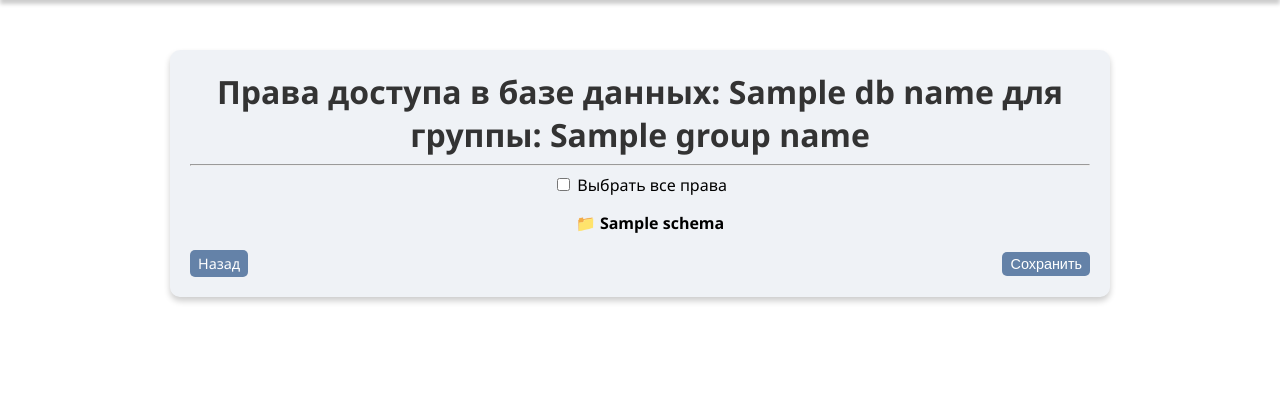
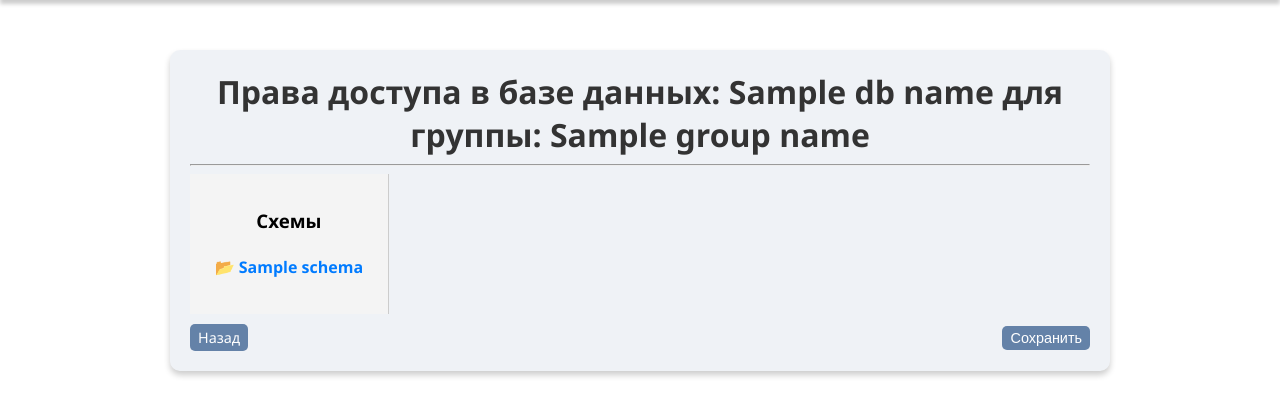
Before and after one commit to OlegEgoism/db_web, a Django app: template templates/groups/groups_edit_privileges_tables.html in a window 1280 px wide. Shown: the part 67-483 px from the top of the page. Run offline with Django 5.2, Linux system fonts and the light colour scheme; the template is opened without the code that fills it: most values are stand-ins (such as "Sample title", 1, 10 or a date in 2020); parts of the project's set-up code (start-up, migrations or seed data) failed here and were passed over.

Commit message:
Work audit

```diff
--- a/db_crp/views_group.py
+++ b/db_crp/views_group.py
@@ -259,9 +259,8 @@ def groups_edit_privileges_tables(request, group_name, db_id):
 
         finally:
             temp_connection.close()
-
         return redirect('groups_edit_privileges', group_name=group_name)
-
+    tables_by_schema = dict(sorted(tables_by_schema.items()))
     return render(request, 'groups/groups_edit_privileges_tables.html', {
         'group_name': group_name,
         'db_name': connection_info.name_db,
--- a/templates/groups/groups_edit_privileges_tables.html
+++ b/templates/groups/groups_edit_privileges_tables.html
@@ -4,41 +4,67 @@
     <div class="welcome-container">
         <h2 class="welcome-title">Права доступа в базе данных: {{ db_name }} для группы: {{ group_name }}</h2>
         <hr>
-
         <form method="post">
             {% csrf_token %}
-
-            <div class="select-all">
-                <label>
-                    <input type="checkbox" id="selectAll" onclick="toggleAllPermissions()"> Выбрать все права
-                </label>
+            <div class="schema-layout">
+                <div class="schema-list">
+                    <h3>Схемы</h3>
+                    <ul>
+                        {% for schema in tables_by_schema.keys %}
+                            <li>
+                                <a href="javascript:void(0);" onclick="showSchemaTables('{{ schema }}')">
+                                    📂 {{ schema }}
+                                </a>
+                            </li>
+                        {% endfor %}
+                    </ul>
+                </div>
+                <div class="schema-content">
+                    {% for schema, tables in tables_by_schema.items %}
+                        <div class="schema-container" id="schema-{{ schema }}" style="display: none;">
+                            <h3 class="schema-title">
+                                {{ schema }}
+                            </h3>
+                            <table class="permissions-table">
+                                <thead>
+                                <tr>
+                                    <th style="width: 240px">Таблица</th>
+                                    <th>
+                                        <button type="button" class="btn btn-small" onclick="toggleSchemaPermissions('{{ schema }}', 'SELECT')">Все SELECT</button>
+                                    </th>
+                                    <th>
+                                        <button type="button" class="btn btn-small" onclick="toggleSchemaPermissions('{{ schema }}', 'INSERT')">Все INSERT</button>
+                                    </th>
+                                    <th>
+                                        <button type="button" class="btn btn-small" onclick="toggleSchemaPermissions('{{ schema }}', 'UPDATE')">Все UPDATE</button>
+                                    </th>
+                                    <th>
+                                        <button type="button" class="btn btn-small" onclick="toggleSchemaPermissions('{{ schema }}', 'DELETE')">Все DELETE</button>
+                                    </th>
+                                </tr>
+                                </thead>
+                                <tbody>
+                                {% for table, permissions in tables.items %}
+                                    <tr>
+                                        <td>{{ table }}</td>
+                                        <td><input type="checkbox" class="permission-checkbox {{ schema }}-SELECT" name="permissions_{{ schema }}.{{ table }}" value="SELECT"
+                                                   {% if "SELECT" in permissions %}checked{% endif %}></td>
+                                        <td><input type="checkbox" class="permission-checkbox {{ schema }}-INSERT" name="permissions_{{ schema }}.{{ table }}" value="INSERT"
+                                                   {% if "INSERT" in permissions %}checked{% endif %}></td>
+                                        <td><input type="checkbox" class="permission-checkbox {{ schema }}-UPDATE" name="permissions_{{ schema }}.{{ table }}" value="UPDATE"
+                                                   {% if "UPDATE" in permissions %}checked{% endif %}></td>
+                                        <td><input type="checkbox" class="permission-checkbox {{ schema }}-DELETE" name="permissions_{{ schema }}.{{ table }}" value="DELETE"
+                                                   {% if "DELETE" in permissions %}checked{% endif %}></td>
+                                    </tr>
+                                {% endfor %}
+                                </tbody>
+                            </table>
+                        </div>
+                    {% empty %}
+                        <p>Нет доступных схем и таблиц.</p>
+                    {% endfor %}
+                </div>
             </div>
-
-            <ul class="tree">
-                {% for schema, tables in tables_by_schema.items %}
-                    <li>
-                        <span class="tree-node" onclick="toggleTree('{{ schema }}')">📁 {{ schema }}</span>
-                        <ul id="tree-{{ schema }}" style="display: none;">
-                            {% for table, permissions in tables.items %}
-                                <li>
-                                    📄 {{ table }}
-                                    <label><input type="checkbox" class="permission-checkbox" name="permissions_{{ schema }}.{{ table }}" value="SELECT"
-                                                  {% if "SELECT" in permissions %}checked{% endif %}> SELECT</label>
-                                    <label><input type="checkbox" class="permission-checkbox" name="permissions_{{ schema }}.{{ table }}" value="INSERT"
-                                                  {% if "INSERT" in permissions %}checked{% endif %}> INSERT</label>
-                                    <label><input type="checkbox" class="permission-checkbox" name="permissions_{{ schema }}.{{ table }}" value="UPDATE"
-                                                  {% if "UPDATE" in permissions %}checked{% endif %}> UPDATE</label>
-                                    <label><input type="checkbox" class="permission-checkbox" name="permissions_{{ schema }}.{{ table }}" value="DELETE"
-                                                  {% if "DELETE" in permissions %}checked{% endif %}> DELETE</label>
-                                </li>
-                            {% endfor %}
-                        </ul>
-                    </li>
-                {% empty %}
-                    <li>Нет доступных таблиц</li>
-                {% endfor %}
-            </ul>
-
             <div class="all-btn">
                 <a href="{% url 'groups_edit_privileges' group_name %}" class="btn btn-cancel">Назад</a>
                 <button type="submit" class="btn btn-save">Сохранить</button>
@@ -47,22 +73,85 @@
     </div>
 
     <script>
-        function toggleTree(schema) {
-            let element = document.getElementById("tree-" + schema);
-            element.style.display = (element.style.display === "none") ? "block" : "none";
+        function showSchemaTables(schema) {
+            document.querySelectorAll(".schema-container").forEach(el => el.style.display = "none");
+            document.getElementById("schema-" + schema).style.display = "block";
         }
 
-        function toggleAllPermissions() {
-            let checkboxes = document.querySelectorAll(".permission-checkbox");
-            let selectAll = document.getElementById("selectAll");
-            checkboxes.forEach(checkbox => checkbox.checked = selectAll.checked);
+        function toggleSchemaPermissions(schema, permissionType) {
+            let checkboxes = document.querySelectorAll("." + schema + "-" + permissionType);
+            let allChecked = Array.from(checkboxes).every(checkbox => checkbox.checked);
+            checkboxes.forEach(checkbox => checkbox.checked = !allChecked);
         }
     </script>
 
     <style>
-        .tree { list-style-type: none; padding-left: 20px; }
-        .tree li { margin: 5px 0; cursor: pointer; }
-        .tree ul { padding-left: 20px; display: none; }
-        .tree-node { font-weight: bold; cursor: pointer; }
+        .schema-layout {
+            display: flex;
+        }
+
+        .schema-list {
+            width: 20%;
+            background: #f4f4f4;
+            padding: 15px;
+            border-right: 1px solid #ccc;
+        }
+
+        .schema-list ul {
+            list-style: none;
+            padding: 0;
+        }
+
+        .schema-list li {
+            padding: 5px 0;
+        }
+
+        .schema-list a {
+            text-decoration: none;
+            color: #007bff;
+            font-weight: bold;
+            cursor: pointer;
+        }
+
+        .schema-list a:hover {
+            text-decoration: underline;
+        }
+
+        /* ✅ Правая колонка */
+        .schema-content {
+            width: 80%;
+            padding: 15px;
+        }
+
+        .permissions-table {
+            width: 100%;
+            border-collapse: collapse;
+            margin-top: 5px;
+        }
+
+        .permissions-table th, .permissions-table td {
+            border: 1px solid #ddd;
+            padding: 8px;
+            text-align: center;
+        }
+
+        .permissions-table th {
+            background-color: #e0e0e0;
+        }
+
+        .permissions-table th button {
+            width: 100%;
+            font-size: 12px;
+            padding: 5px;
+            cursor: pointer;
+            background-color: #007bff;
+            color: white;
+            border: none;
+            border-radius: 3px;
+        }
+
+        .permissions-table th button:hover {
+            background-color: #0056b3;
+        }
     </style>
 {% endblock %}
```
